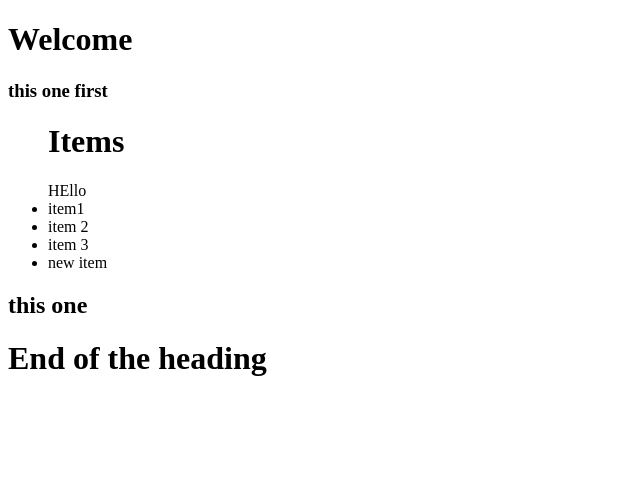
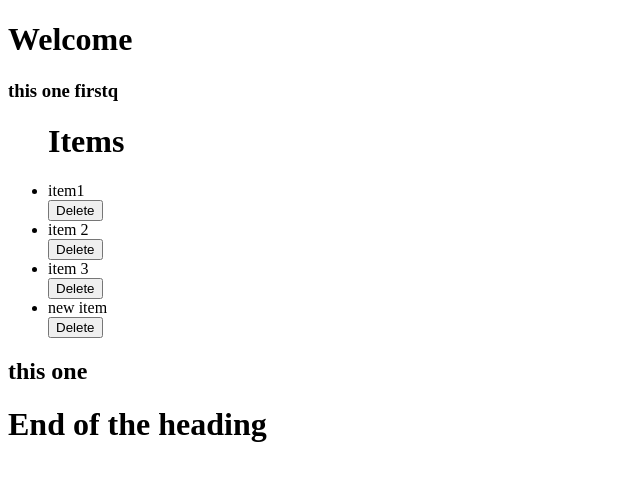
Before and after one commit to shubham7999/newpractice, a plain HTML site: page index.html in a window 1280 px wide. Shown: the whole page, without its empty margins (0-640 px from the left). Drawn offline with Linux system fonts and the light colour scheme.

Commit message:
deleleted item

```diff
--- a/index.html
+++ b/index.html
@@ -12,28 +12,39 @@
     <div>
 
         <h3>
-            this one first
+            this one firstq
         </h3>
 
         <ul>
 
             <h1> Items </h1>
 
-            <li class="listitem">
+            <li  class=" listitem first" >
                   item1
             </li>
 
-            <li class="listitem">
+            <button class="first">
+              Delete
+            </button>
+
+            <li class="listitem second" >
                  item 2
             </li>
 
-            <li class="listitem">
+            <button class="second">Delete</button>
+
+            <li class="listitem third" >
                 item 3
             </li>
 
-            <li>
+            <button class="third">Delete</button>
+
+
+            <li class = "forth">
                 new item
             </li>
+
+            <button class="forth"> Delete</button>
         </ul>
 
         <h2>
--- a/index.js
+++ b/index.js
@@ -1,75 +1,16 @@
-console.log("Working Fine");
+console.log("Working");
 
-// Prentnode
-let node = document.querySelector('ul');
-console.log(node.parentNode);
+var buttons = document.querySelectorAll('button');
 
-//Parentelelelmnt
+function clicked(event)
+{
+    let classh = this.className;
 
-let node1 = document.querySelector('.listitem');
-console.log(node1.parentElement);
-
-// Childnodes
-
-let div = document.querySelector('div');
-console.log(div.children);
-console.log(div);
-
-//first child lastchild
-
-let ul = document.querySelector('ul');
-console.log(ul.children);
-console.log(ul.firstChild);
-console.log(ul.lastChild);
-
-//firstelelement child
-console.log(ul.firstElementChild);
-
-//;lastelelementchild
-console.log(ul.lastElementChild);
-
-//nextsibling
-
-console.log(ul.nextSibling);
-
-//Next elelement siblingd
-console.log(ul.nextElementSibling);
-
-//previous sibling
-
-console.log(ul.previousSibling);
-
-//previous element sibling
-
-console.log(ul.previousElementSibling);
-
-//Creating new div
+    document.querySelectorAll("." + classh).forEach(el => el.remove());
 
 
-console.log("===============");
-let new1 = document.createElement('div');
-
-new1.className="hello";
-new1.id = "unique";
-
-// Setaatribute
-new1.setAttribute('title' , "hey");
-
-
-// Craeting text node
-let text = document.createTextNode("Child");
-
-
-// Ap[pending child]
-new1.appendChild(text);
-
-console.log(new1);
-
-var container = document.querySelector('ul');
-var set = document.querySelector('li');
-let hello = document.createTextNode("HEllo");
-
-
-//Insert Before
-container.insertBefore(hello , set);
-console.log(container);
+}
+for(let i=0;i<buttons.length;i++)
+{
+    buttons[i].addEventListener('click' , clicked);
+}
```
